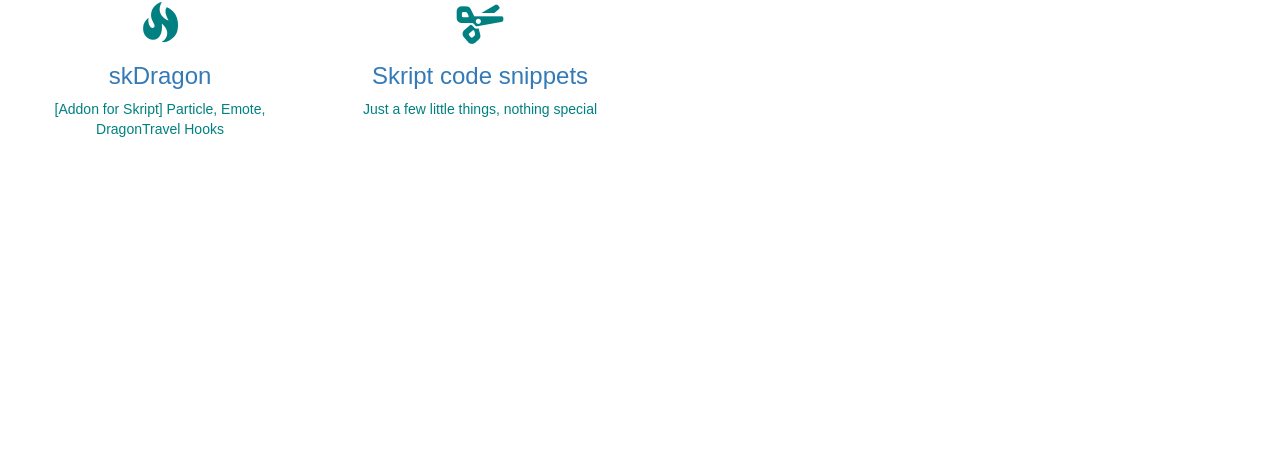
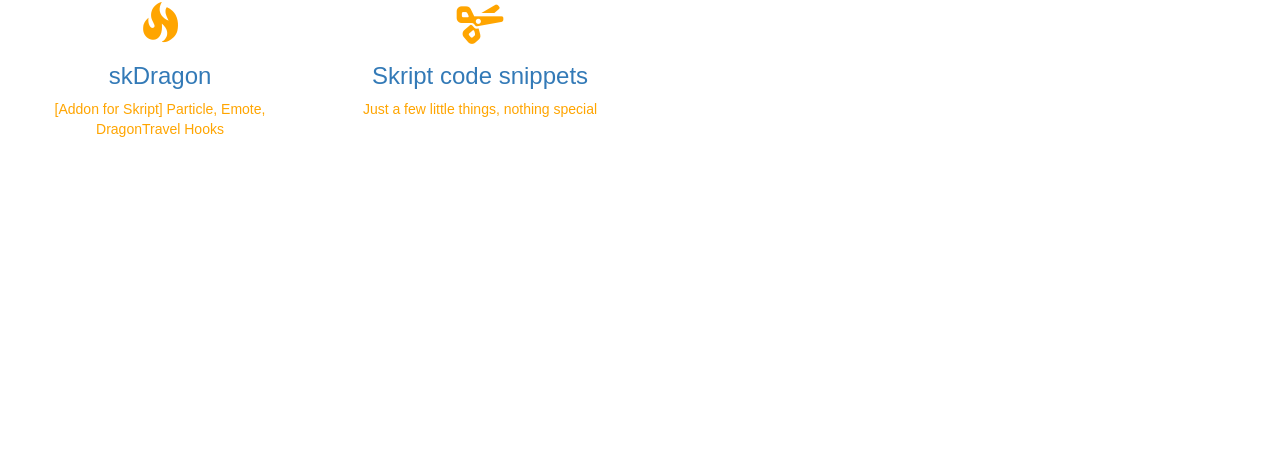
Before and after one commit to Sashie/sashie, a plain HTML site: page index.html in a window 1280 px wide. Shown: the part 344-800 px from the top of the page. Drawn offline with nearby package versions, Linux system fonts and the light colour scheme.

Commit message:
Update style.css

```diff
--- a/style.css
+++ b/style.css
@@ -3,7 +3,7 @@
   color: orange;
 }
 body {
-  color: Teal;
+  color: orange;
   font-family: Arial;
 }
 .glyphicon {
```
